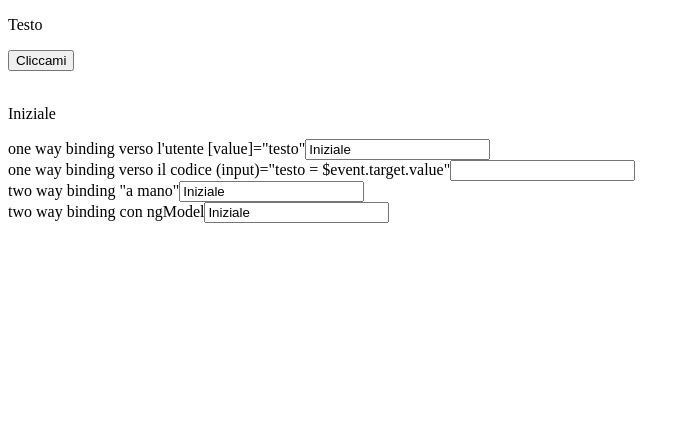
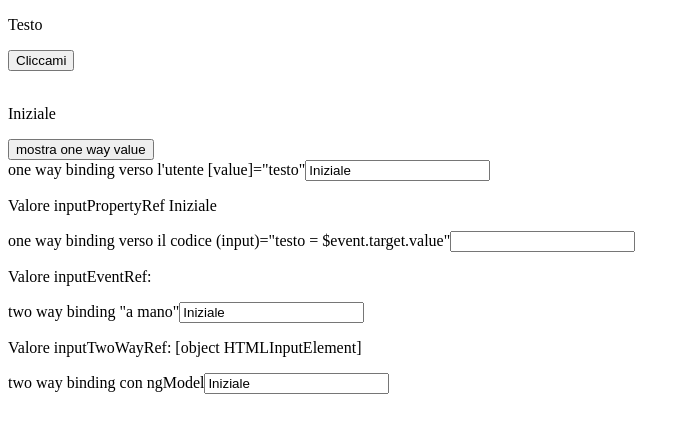
Before and after one commit to Facco99/DemoBergamo, an Angular app: page / in a window 1280 px wide. Shown: the top 432 px of the page, without its empty margins (0-690 px from the left). Built offline with nearby package versions, Linux system fonts and the light colour scheme.

Commit message:
Utilizzo template referance

```diff
--- a/src/app/secondo/secondo.component.html
+++ b/src/app/secondo/secondo.component.html
@@ -4,19 +4,22 @@
 </div>
 <br>
 <p>{{testo}}</p>
-
+<button (click)="clickNew(inputTwoWayRef.value)">mostra one way value</button>
 <div>
     <label> one way binding verso l'utente [value]="testo"</label>
-    <input [value]="testo">
+    <input [value]="testo" #inputPropertyRef>
+    <p>Valore inputPropertyRef {{inputPropertyRef.value}}</p>
 </div>
 <div>
     <label> one way binding verso il codice (input)="testo = $event.target.value"</label>
-    <input (input)="inputEvent($event)">
+    <input (input)="inputEvent($event)" #inputEventRef>
+    <p>Valore inputEventRef: {{inputEventRef.value}}</p>
 </div>
 <!-- i due esempi sotto sono equivalenti -->
 <div>
     <label> two way binding "a mano"</label>
-    <input (input)="testo = $event.target.value" [value]="testo">
+    <input (input)="testo = $event.target.value" [value]="testo" #inputTwoWayRef>
+    <p>Valore inputTwoWayRef: {{inputTwoWayRef}}</p>
 </div>
 <div>
     <label> two way binding con ngModel</label>
--- a/src/app/secondo/secondo.component.ts
+++ b/src/app/secondo/secondo.component.ts
@@ -31,4 +31,8 @@
     this.testo = ev.target.value;
   }
 
+  clickNew(value: string){
+    console.log(value);
+  }
+
 }
```
